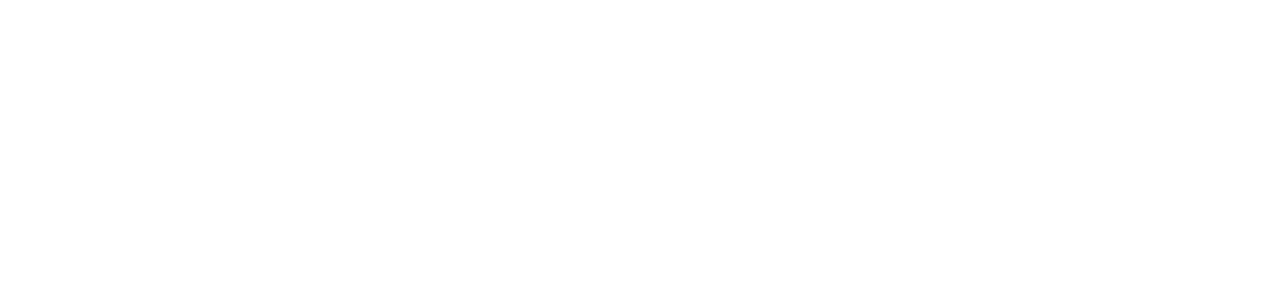
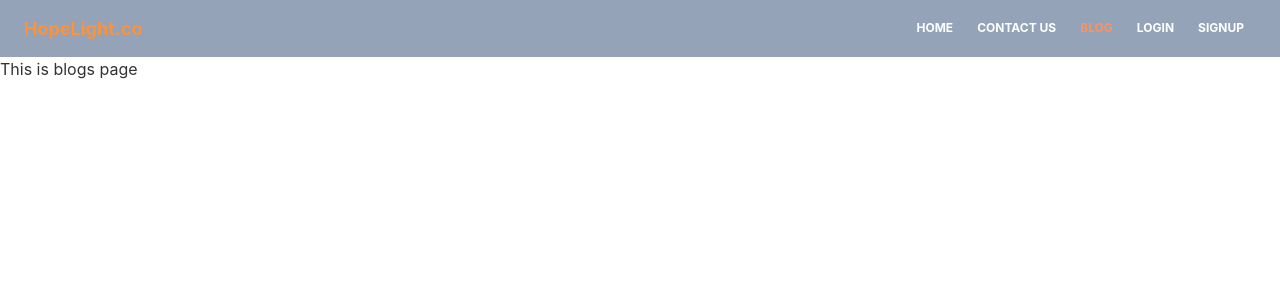
Before and after one commit to Shikder-Vai/hopeLight, a React (Create React App) app: page /blogs in a window 1280 px wide. Shown: the top 300 px of the page. Built offline with nearby package versions, Linux system fonts and the light colour scheme; no server answers.

Commit message:
navbar done

```diff
--- a/src/App.js
+++ b/src/App.js
@@ -1,10 +1,27 @@
 import "./App.css";
 import "react-toastify/dist/ReactToastify.css";
 import { ToastContainer } from "react-toastify";
+import Navbar from "./Pages/Shared/Navbar/Navbar";
+import { Route, Routes } from "react-router-dom";
+import Home from "./Pages/Home/Home";
+import ContactUs from "./Components/ContactUs/ContactUs";
+import Blogs from "./Components/Blogs/Blogs";
+import Portfolio from "./Components/Portfolio/Portfolio";
+import Login from "./Components/Login/Login";
+import SignUp from "./Components/SignUp/SignUp";
 
 function App() {
   return (
     <div>
+      <Navbar />
+      <Routes>
+        <Route path="/" element={<Home></Home>} />
+        <Route path="/contactUs" element={<ContactUs />} />
+        <Route path="/blogs" element={<Blogs />} />
+        <Route path="/portfolio" element={<Portfolio />} />
+        <Route path="/login" element={<Login />} />
+        <Route path="/signUp" element={<SignUp />} />
+      </Routes>
       <ToastContainer />
     </div>
   );
--- /dev/null
+++ b/src/Components/Blogs/Blogs.js
@@ -0,0 +1,11 @@
+import React from "react";
+
+const Blogs = () => {
+  return (
+    <div>
+      <h1>This is blogs page</h1>
+    </div>
+  );
+};
+
+export default Blogs;
--- /dev/null
+++ b/src/Components/ContactUs/ContactUs.js
@@ -0,0 +1,11 @@
+import React from "react";
+
+const ContactUs = () => {
+  return (
+    <div>
+      <h1>this is contactUs Pages</h1>
+    </div>
+  );
+};
+
+export default ContactUs;
--- /dev/null
+++ b/src/Components/Login/Login.js
@@ -0,0 +1,11 @@
+import React from "react";
+
+const Login = () => {
+  return (
+    <div>
+      <h1>This is login page</h1>
+    </div>
+  );
+};
+
+export default Login;
--- /dev/null
+++ b/src/Components/Portfolio/Portfolio.js
@@ -0,0 +1,11 @@
+import React from "react";
+
+const Portfolio = () => {
+  return (
+    <div>
+      <h1>This is Portfolio</h1>
+    </div>
+  );
+};
+
+export default Portfolio;
--- /dev/null
+++ b/src/Components/SignUp/SignUp.js
@@ -0,0 +1,11 @@
+import React from "react";
+
+const SignUp = () => {
+  return (
+    <div>
+      <h1>This is SignUp page</h1>
+    </div>
+  );
+};
+
+export default SignUp;
--- /dev/null
+++ b/src/Pages/Home/Home.js
@@ -0,0 +1,11 @@
+import React from 'react';
+
+const Home = () => {
+    return (
+        <div>
+
+        </div>
+    );
+};
+
+export default Home;
--- a/src/Pages/Shared/Navbar/Navbar.js
+++ b/src/Pages/Shared/Navbar/Navbar.js
@@ -15,14 +15,14 @@ const Navbar = () => {
   };
   return (
     <div className="sticky top-0">
-      <nav className="relative flex flex-wrap items-center justify-between px-2 py-3 bg-[#151515] mb-0">
+      <nav className="relative flex flex-wrap items-center justify-between px-2 py-3 bg-slate-400 mb-0">
         <div className="container px-4 mx-auto flex flex-wrap items-center justify-between">
           <div className="w-full relative flex justify-between lg:w-auto lg:static lg:block lg:justify-start">
             <ActiveLink
               className="leading-relaxed font-bold text-lg inline-block mr-4"
               to="/"
             >
-              <h1 className=" text-orange-400">NS MOBILE HOUSE</h1>
+              <h1 className=" text-orange-400">HopeLight.co</h1>
             </ActiveLink>
             <button
               className="text-white cursor-pointer text-xl leading-none px-3 py-1 border border-solid border-transparent rounded bg-transparent block lg:hidden outline-none focus:outline-none"
@@ -71,7 +71,7 @@ const Navbar = () => {
               <li className="nav-item">
                 <ActiveLink
                   className="px-3 py-2 flex items-center text-xs uppercase font-bold leading-snug text-white hover:opacity-75"
-                  to="/home"
+                  to="/"
                 >
                   HOME
                 </ActiveLink>
@@ -79,18 +79,18 @@ const Navbar = () => {
               <li className="nav-item">
                 <ActiveLink
                   className="px-3 py-2 flex items-center text-xs uppercase font-bold leading-snug text-white hover:opacity-75"
-                  to="/inventory"
+                  to="/contactUs"
                 >
-                  INVENTORY
+                  Contact Us
                 </ActiveLink>
               </li>
               {user ? (
                 <li className="nav-item">
                   <ActiveLink
                     className="px-3 py-2 flex items-center text-xs uppercase font-bold leading-snug text-white hover:opacity-75"
-                    to="/manageInventory/mangeItems"
+                    to="/portfolio"
                   >
-                    MANAGE INVENTORY
+                    PORTFOLIO
                   </ActiveLink>
                 </li>
               ) : (
@@ -129,7 +129,7 @@ const Navbar = () => {
                     className="px-3 py-2 flex items-center text-xs uppercase font-bold leading-snug text-white hover:opacity-75"
                     to="/signUp"
                   >
-                    REGESTER
+                    SignUp
                   </ActiveLink>
                 )}
               </li>
--- a/tailwind.config.js
+++ b/tailwind.config.js
@@ -3,5 +3,20 @@ module.exports = {
   theme: {
     extend: {},
   },
+  daisyui: {
+    themes: [
+      {
+        mytheme: {
+          primary: "#a991f7",
+          secondary: "#f6d860",
+          accent: "#37cdbe",
+          neutral: "#3d4451",
+          "base-100": "#ffffff",
+        },
+      },
+      "dark",
+      "cupcake",
+    ],
+  },
   plugins: [require("daisyui")],
 };
```
Also changed, not shown: src/Assest/banner-bg.jpg (added).
